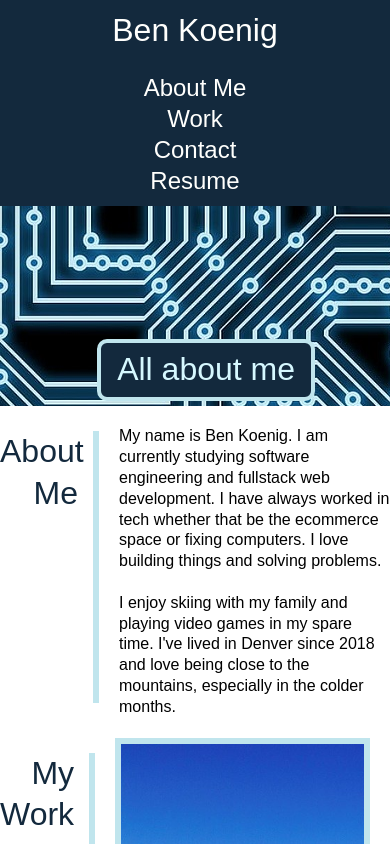
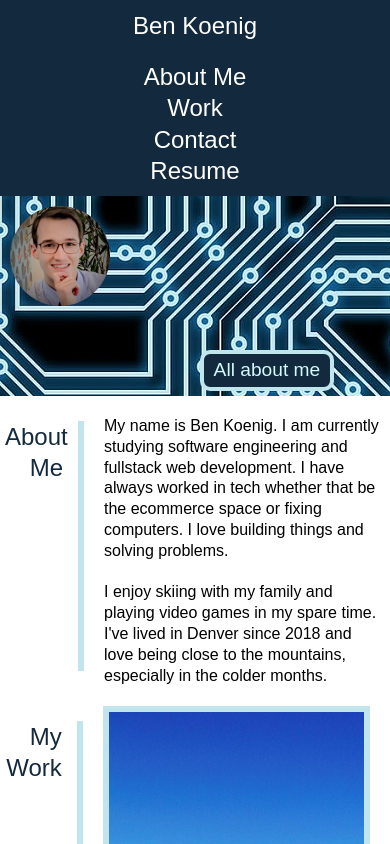
Before and after one commit to taqft/code_portfolio, a plain HTML site: page index.html in a window 390 px wide. Shown: the top 844 px of the page. Drawn offline with Linux system fonts and the light colour scheme.

Commit message:
add headshot, image links, and responsiveness.

```diff
--- a/assets/css/style.css
+++ b/assets/css/style.css
@@ -37,11 +37,37 @@ h3 {
 .splash {
     display: flex;
     justify-content: flex-end;
-    align-items: flex-end;
+    align-items: center;
     width: 100%;
     height: 200px;
     background-image: url("../images/circuit-tiling-85.jpg");
     background-repeat: repeat;
+}
+
+.splash img {
+    border-radius: 50%;
+    width: 30%;
+    min-width: 100px;
+    min-height: 100px;
+    max-width: 180px;
+    max-height: 180px;
+    margin: 10px;
+}
+
+.splash-left {
+    display: flex;
+    width: 50%;
+    height: 100%;
+    align-items: flex-start;
+    justify-content: flex-start;
+}
+
+.splash-right {
+    display: flex;
+    width: 50%;
+    height: 100%;
+    align-items: flex-end;
+    justify-content: flex-end;
 }
 
 .splash-text {
@@ -66,7 +92,6 @@ h3 {
 .section-header {
     width: 20%;
     align-items: flex-end;
-    padding-right: 15px;
     border-right: 6px solid #C0E5ED;
     margin: 25px 0;
     color: #13293D;
@@ -74,6 +99,7 @@ h3 {
 
 .section-header h1 {
     text-align: right;
+    margin: 0 15px 0 5px;
 }
 
 .section-text {
@@ -83,11 +109,11 @@ h3 {
 }
 
 .p1 {
-    margin: 20px 0 0 20px;
+    margin: 20px 5px 0 20px;
 }
 
 .p2 {
-    margin: 0 0 10px 20px;
+    margin: 0 5px 10px 20px;
 }
 
 .section-work {
@@ -128,8 +154,8 @@ h3 {
     display: flex;
     flex: 1;
     flex-wrap: wrap;
+    align-items: center;
     justify-content: center;
-    align-items: center;
     height: 200px;
     border: 6px solid #C0E5ED;
     overflow: hidden;
@@ -291,4 +317,28 @@ h2:hover {
         justify-content: space-between;
     }
 
+    .splash-text {
+        font-size: 120%;
+        margin: 0 0 5px 5px;
+    }
+
+    .splash-right {
+        display: flex;
+        width: 50%;
+        height: 100%;
+        justify-content: flex-start;
+    }
+
 }
+
+@media screen and (max-width: 550px) {
+    h1 {
+        font-size: 150%;
+    }
+}
+
+@media screen and (max-width: 360px) {
+    .section-header {
+        border-right: none !important;
+    }
+}
--- a/index.html
+++ b/index.html
@@ -12,6 +12,7 @@
 </head>
 
 <body>
+
     <header>
         <h1>Ben Koenig</h1>
         <nav>
@@ -19,16 +20,24 @@
                 <li><a href="#about-me">About Me</a></li>
                 <li><a href="#work">Work</a></li>
                 <li><a href="#contact">Contact</a></li>
-                <li><a href="https://docs.google.com/document/d/1fdJ-iBceguClSOTl35afv4psxpZOEV2_ZblU8GJkRrU/edit?usp=sharing">Resume</a>
+                <li><a
+                        href="https://docs.google.com/document/d/1fdJ-iBceguClSOTl35afv4psxpZOEV2_ZblU8GJkRrU/edit?usp=sharing" target="_blank">Resume</a>
                 </li>
             </ul>
         </nav>
     </header>
+
     <section>
         <div class="splash">
-            <h1 class="splash-text">All about me</h1>
+            <div class="splash-left">
+                <img src="assets/images/headshot.jpeg" alt="A photo of me!" />
+            </div>
+            <div class="splash-right">
+                <h1 class="splash-text">All about me</h1>
+            </div>
         </div>
     </section>
+
     <div class="wrapper">
         <section class="container">
             <div class="section-header" id="about-me">
@@ -46,60 +55,62 @@
                 </p>
             </div>
         </section>
+
         <section class="container">
             <div class="section-header" id="work">
                 <h1>My Work</h1>
             </div>
             <div class="section-work">
                 <div class="work-container">
-                    <div class="flex-spotlight-parent">
+                    <a class="flex-spotlight-parent" href="assets/images/desert-splash.jpg" target="_blank" alt="A link to my favorite project">
                         <div class="flex-spotlight-text">
                             <h3>Project 1</h3>
                             <p>Coming soon...</p>
                         </div>
                         <div class="flex-spotlight">
                         </div>
-                    </div>
+                    </a>
                     <div class="item-container">
-                        <div class="flex-item-parent">
+                        <a class="flex-item-parent" href="assets/images/desert-splash.jpg" target="_blank" alt="A link to my 2nd favorite project">
                             <div class="flex-text">
                                 <h3>Project 2</h3>
                                 <p>Coming soon...</p>
                             </div>
                             <div class="flex-item">
                             </div>
-                        </div>
-                        <div class="flex-item-parent">
+                        </a>
+                        <a class="flex-item-parent" href="assets/images/desert-splash.jpg" target="_blank" alt="A link to my 2nd favorite project">
                             <div class="flex-text">
                                 <h3>Project 3</h3>
                                 <p>Coming soon...</p>
                             </div>
                             <div class="flex-item">
                             </div>
-                        </div>
+                        </a>
                     </div>
                     <div class="item-container">
-                        <div class="flex-item-parent">
+                        <a class="flex-item-parent" href="assets/images/desert-splash.jpg" target="_blank" alt="A link to my 2nd favorite project">
                             <div class="flex-text">
                                 <h3>Project 4</h3>
                                 <p>Coming soon...</p>
                             </div>
                             <div class="flex-item">
                             </div>
-                        </div>
-                        <div class="flex-item-parent">
+                        </a>
+                        <a class="flex-item-parent" href="assets/images/desert-splash.jpg" target="_blank" alt="A link to my 2nd favorite project">
                             <div class="flex-text">
                                 <h3>Project 5</h3>
                                 <p>Coming soon...</p>
                             </div>
                             <div class="flex-item">
                             </div>
-                        </div>
+                        </a>
                     </div>
                 </div>
             </div>
         </section>
     </div>
+
     <footer>
         <div id="contact">
             <h1>Contact</h1>
@@ -123,6 +134,7 @@
             <a href="https://stackoverflow.com/users/16946211/mebnark" target="_blank" class="fa fa-stack-overflow"></a>
         </div>
     </footer>
+
 </body>
 
 </html>
```
Also changed, not shown: assets/images/headshot.jpeg (added).
